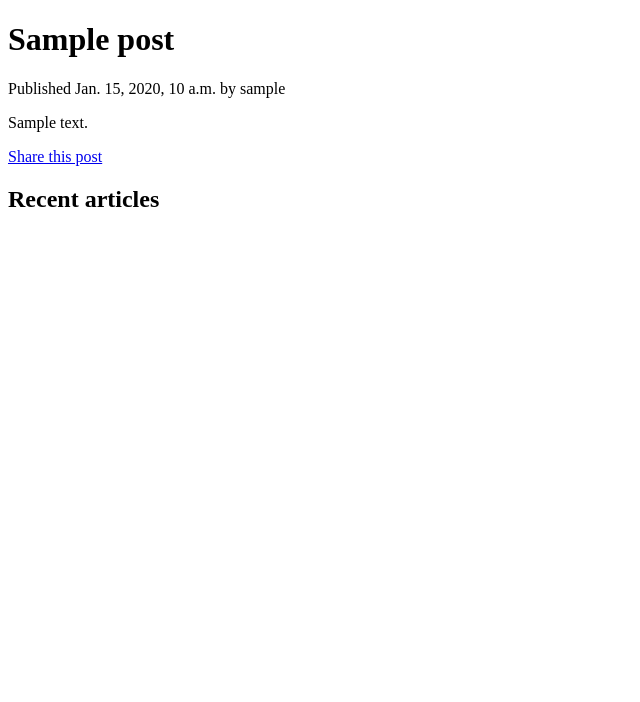
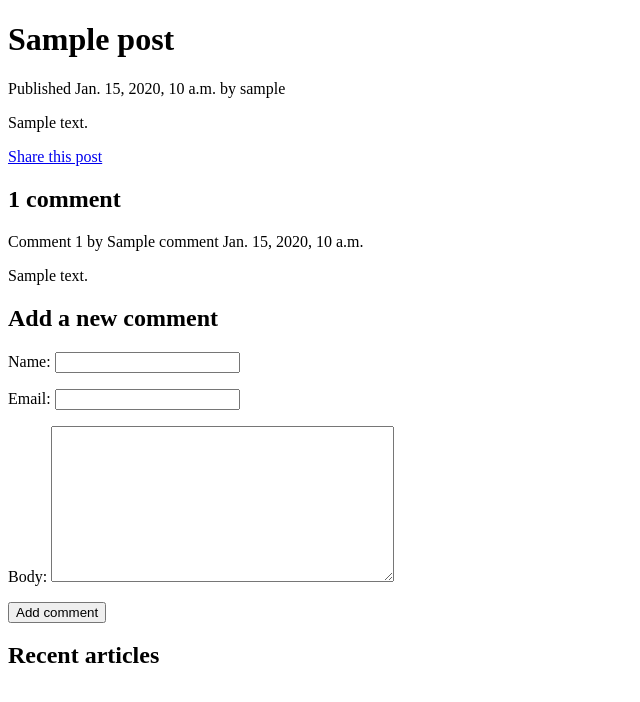
Before and after one commit to aaksionau/my_blog, a Django app: a page that uses blog/a2blog/templates/a2blog/post/detail.html in a window 1280 px wide. Shown: the top 702 px of the page, without its empty margins (0-640 px from the left). Run offline with Django 3.2, Linux system fonts and the light colour scheme; tables that the repository leaves empty hold one stand-in row (values such as "Sample post").

Commit message:
Adds list of comments and form

```diff
--- a/blog/a2blog/templates/a2blog/post/detail.html
+++ b/blog/a2blog/templates/a2blog/post/detail.html
@@ -14,4 +14,34 @@
     <p>
         <a href="{% url 'blog:post_share' post.id %}">Share this post</a>
     </p>
+
+    {% with comments.count as total_comments %}
+        <h2>{{total_comments}} comment{{total_comments|pluralize}}</h2>
+    {% endwith %}
+
+    {% for comment in comments %}
+        <div class="comment">
+            <p class="info">
+                Comment {{forloop.counter}} by {{comment.name}}
+                {{comment.created}}
+            </p>
+            {{comment.body|linebreaks}}
+        </div>
+        {% empty %}
+            <p>There are no comments yet</p>
+    {% endfor %}
+
+    {% if new_comment %}
+        <h2>Your comment has been added.</h2>
+    {% else %}
+        <h2>Add a new comment</h2>
+        <form action="." method="post">
+            {{comment_form.as_p}}
+            {% csrf_token %}
+            <p>
+                <input type="submit" value="Add comment">
+            </p>
+        </form>
+    {% endif %}
+
 {% endblock main %}
--- a/blog/a2blog/views.py
+++ b/blog/a2blog/views.py
@@ -2,8 +2,8 @@ from django.shortcuts import render, get_object_or_404
 from django.views.generic import ListView
 from django.core.mail import send_mail
 
-from .models import Post
-from .forms import EmailPostForm
+from .models import Post, Comment
+from .forms import EmailPostForm, CommentForm
 
 
 class PostListView(ListView):
@@ -19,9 +19,24 @@ def post_detail(request, year, month, day, post):
                              publish__year=year,
                              publish__month=month,
                              publish__day=day)
+
+    comments = post.comments.filter(active=True)
+    new_comment = None
+    if request.method == 'POST':
+        comment_form = CommentForm(request.POST)
+        if comment_form.is_valid():
+            new_comment = comment_form.save(commit=False)
+            new_comment.post = post
+            new_comment.save()
+    else:
+        comment_form = CommentForm()
+
     return render(request,
                   'a2blog/post/detail.html',
-                  {'post': post})
+                  {'post': post,
+                   'comments': comments,
+                   'new_comment': new_comment,
+                   'comment_form': comment_form})
 
 
 def post_share(request, post_id):
```
